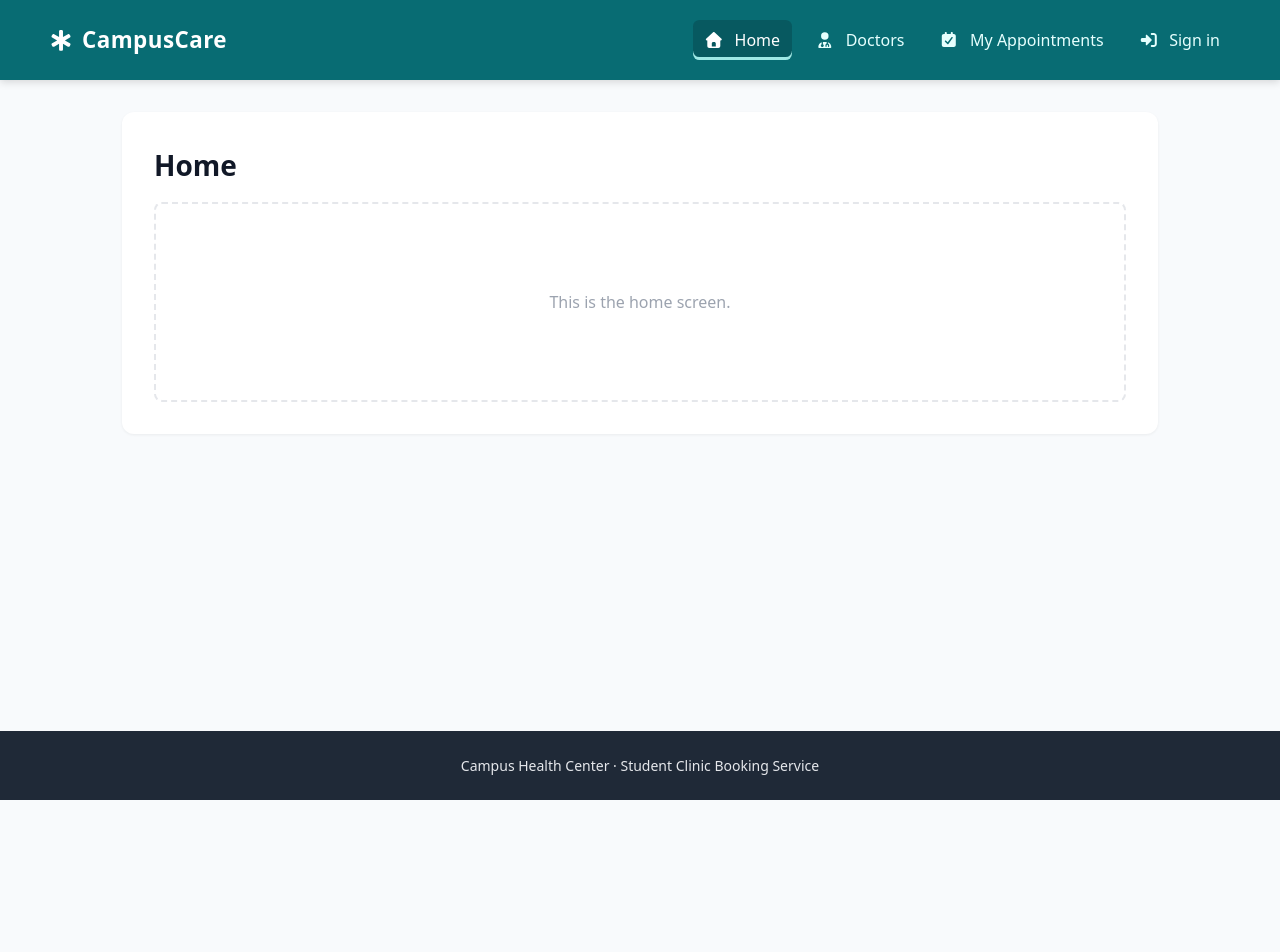
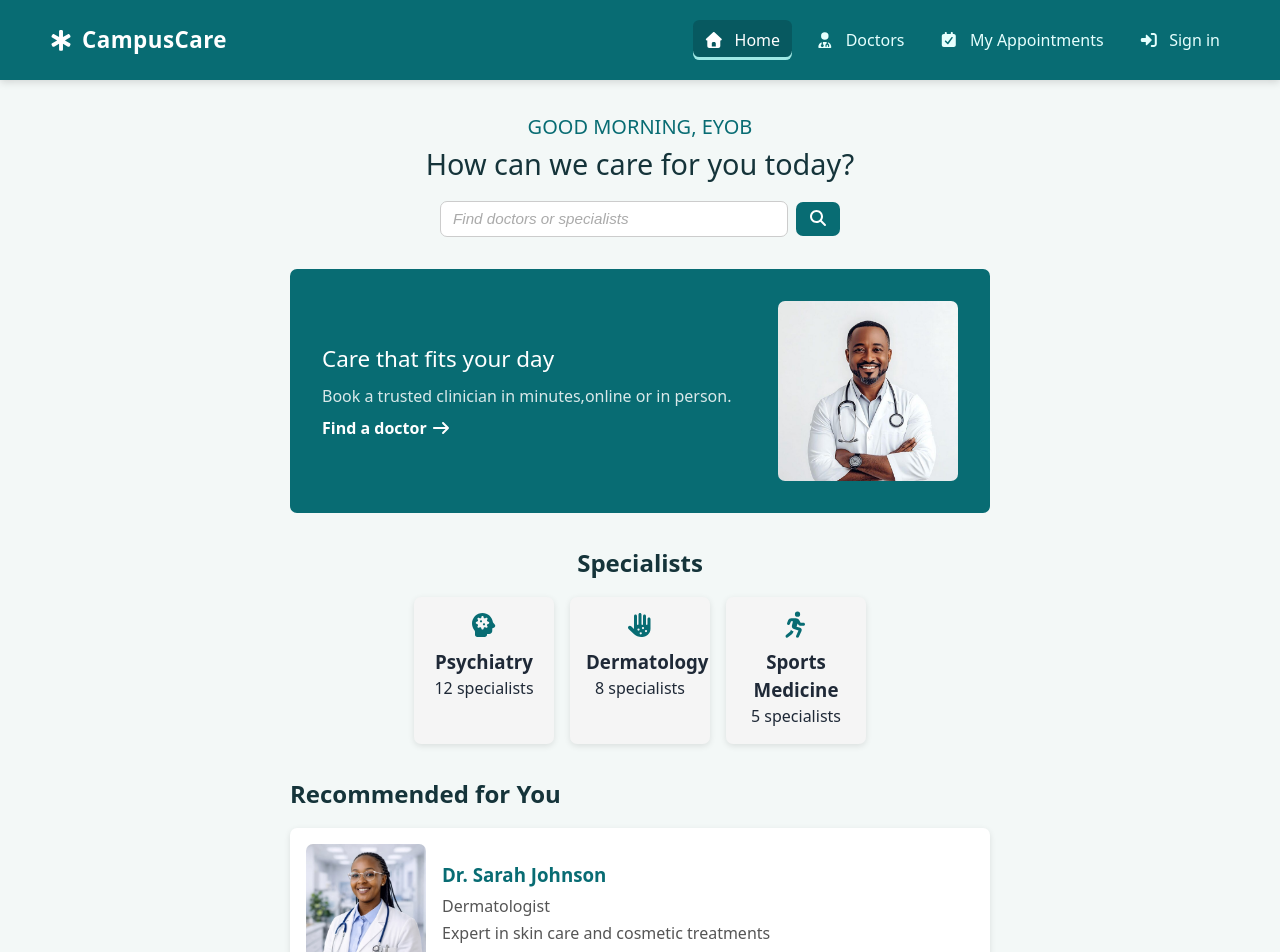
Before and after one commit to binyam-ta/CampusCare, a React (Vite) app: page / in a window 1280 px wide. Shown: the top 952 px of the page. Before the commit the page ends 800 px from the top, so only its background shows below. Built offline with nearby package versions, Linux system fonts and the light colour scheme.

Commit message:
feat(home,assets): add base structure for specialists section and assets folder for images

```diff
--- /dev/null
+++ b/src/Home.css
@@ -0,0 +1,255 @@
+:root {
+    --color-main: #086C73;
+}
+
+* {
+    padding: 0;
+    margin: 0;
+}
+
+.home-screen {
+    display: flex;
+    flex-direction: column;
+    /* padding: 1rem; */
+}
+
+
+
+.greetings {
+    color: #086C73;
+    font-size: 20px;
+    font-weight: 100;
+}
+
+.screen-title {
+    color: #15343A;
+    font-weight: 500;
+}
+
+.screen-body {
+    border: none;
+}
+
+* {
+    padding: 0;
+    margin: 0;
+    box-sizing: border-box;
+}
+
+.greetings {
+    color: #086C73;
+    font-size: 20px;
+    font-weight: 100;
+}
+
+.screen-title {
+    color: #15343A;
+    font-size: 1.8rem;
+    font-weight: 500;
+}
+
+.screen-body {
+    border: none;
+}
+
+.search-bar {
+    display: flex;
+    align-items: center;
+    gap: 8px;
+    max-width: 400px;
+    margin: 1rem auto;
+}
+
+.search-bar input {
+    flex: 1;
+    padding: 8px 12px;
+    border: 1px solid #ccc;
+    border-radius: 7px;
+    font-size: 1rem;
+}
+
+.search-bar input::placeholder {
+    color: #aaa;
+    font-style: italic;
+    font-size: 0.95rem;
+}
+
+.search-bar input:focus {
+    outline: none;
+    border-color: #086C73;
+    box-shadow: 0 0 4px rgba(8, 108, 115, 0.4);
+}
+
+.search-bar button {
+    background: #086C73;
+    color: white;
+    border: none;
+    padding: 8px 12px;
+    border-radius: 7px;
+    cursor: pointer;
+    transition: 0.3s ease;
+}
+
+.search-bar button:hover {
+    background: #0a7f85;
+}
+
+.search-bar svg {
+    font-size: 1rem;
+}
+
+.care-card {
+    margin-top: 1.5rem;
+    width: 100%;
+    background-color: var(--color-main);
+    border-radius: 7px;
+    display: flex;
+    flex-direction: column;
+    align-items: center;
+    padding: 1rem;
+    gap: 1rem;
+    color: #fff;
+    text-align: center;
+}
+
+.care-card h2 {
+    font-size: 1.4rem;
+    font-weight: 500;
+    margin-bottom: 0.5rem;
+}
+
+.care-card p {
+    font-size: 0.9rem;
+    color: #ffffffd8;
+    margin-bottom: 0.5rem;
+}
+
+.care-card span {
+    font-weight: 600;
+    cursor: pointer;
+}
+
+.care-card img {
+    width: 100%;
+    max-width: 280px;
+    /* prevent oversized image */
+    border-radius: 7px;
+    object-fit: cover;
+}
+
+
+.specialists-section {
+  margin-top: 2rem;
+  text-align: center;
+}
+
+.specialists-section h2 {
+  color: #15343A;
+  margin-bottom: 1rem;
+}
+
+.specialists-row {
+  display: flex;
+  gap: 1rem;
+  justify-content: center;
+}
+
+.specialist-card {
+  background: #f5f5f5;
+  border-radius: 7px;
+  padding: 1rem;
+  width: 140px;
+  text-align: center;
+  box-shadow: 0 2px 6px rgba(0,0,0,0.1);
+  transition: transform 0.2s ease;
+}
+
+.specialist-card:hover {
+  transform: translateY(-4px);
+}
+
+.specialist-icon {
+  font-size: 1.5rem;
+  color: #086C73;
+  margin-bottom: 0.5rem;
+}
+
+.recommended-section {
+  margin-top: 2rem;
+}
+
+.recommended-section h2 {
+  color: #15343A;
+  margin-bottom: 1rem;
+}
+
+.doctor-card {
+  display: flex;
+  align-items: center;
+  background: #fff;
+  border-radius: 7px;
+  padding: 1rem;
+  box-shadow: 0 2px 6px rgba(0,0,0,0.1);
+  gap: 1rem;
+}
+
+.doctor-info {
+  flex: 1;
+}
+
+.doctor-info h3 {
+  margin-bottom: 0.3rem;
+  color: #086C73;
+}
+
+.doctor-info p {
+  margin: 0.2rem 0;
+  color: #555;
+}
+
+.doctor-img {
+  width: 120px;
+  height: 120px;
+  border-radius: 7px;
+  object-fit: cover;
+}
+
+
+/* Tablet and up */
+@media (min-width: 600px) {
+    .home-screen {
+        align-items: center;
+    }
+
+    .screen-body {
+        width: 100%;
+        max-width: 700px;
+    }
+
+    .care-card {
+        flex-direction: row;
+        text-align: left;
+        justify-content: space-between;
+    }
+
+    .care-card img {
+        max-width: 180px;
+        margin-left: 1rem;
+    }
+}
+
+/* Desktop and up */
+@media (min-width: 992px) {
+    .care-card {
+        margin: 2rem auto;
+        padding: 2rem;
+    }
+
+    .care-card h2 {
+        font-size: 1.4rem;
+    }
+
+    .care-card p {
+        font-size: 1rem;
+    }
+}
--- a/src/Home.jsx
+++ b/src/Home.jsx
@@ -1,12 +1,65 @@
 import { Link } from 'react-router-dom'
-
+import './Home.css';
+import { FontAwesomeIcon } from '@fortawesome/react-fontawesome';
+import { faMagnifyingGlass, faArrowRight, faRunning, faHandDots, faHeadSideVirus } from '@fortawesome/free-solid-svg-icons';
+import doctorImg from './assets/images/home-page-doctor.jpg'
+import recommendedImg from './assets/images/recommended-doctor.jpg'
 export default function Home() {
   return (
     <section className="screen">
-      <h1 className="screen-title">Home</h1>
-      <div className="screen-body">
-        <div>
-          <p>This is the home screen.</p>
+      <div className='home-screen'>
+        <h2 className='greetings'>GOOD MORNING, EYOB</h2>
+        <h1 className="screen-title">How can we care for you today?</h1>
+        <div className="screen-body">
+          <div className="search-bar">
+            <input type="text" placeholder="Find doctors or specialists" />
+            <button type="submit">
+              <FontAwesomeIcon icon={faMagnifyingGlass} />
+            </button>
+          </div>
+          <div className='care-card'>
+            <div>
+              <h2>Care that fits your day</h2>
+              <p>Book a trusted clinician in minutes,online or in person.</p>
+              <span>Find a doctor <FontAwesomeIcon icon={faArrowRight} /></span>
+            </div>
+            <img src={doctorImg} alt='doctor' />
+          </div>
+
+          <div className="specialists-section">
+            <h2>Specialists</h2>
+            <div className="specialists-row">
+              <div className="specialist-card">
+                <FontAwesomeIcon icon={faHeadSideVirus} className="specialist-icon" />
+                <h3>Psychiatry</h3>
+                <p>12 specialists</p>
+              </div>
+              <div className="specialist-card">
+                <FontAwesomeIcon icon={faHandDots} className="specialist-icon" />
+                <h3>Dermatology</h3>
+                <p>8 specialists</p>
+              </div>
+              <div className="specialist-card">
+                <FontAwesomeIcon icon={faRunning} className="specialist-icon" />
+                <h3>Sports Medicine</h3>
+                <p>5 specialists</p>
+              </div>
+              {/* we can sdd more categories as needed or even fetch*/}
+            </div>
+          </div>
+
+          <div className="recommended-section">
+            <h2>Recommended for You</h2>
+            <div className="doctor-card">
+              <img src={recommendedImg} alt="Doctor" className="doctor-img" />
+              <div className="doctor-info">
+                <h3>Dr. Sarah Johnson</h3>
+                <p>Dermatologist</p>
+                <p>Expert in skin care and cosmetic treatments</p>
+              </div>
+            </div>
+          </div>
+
 
         </div>
       </div>
--- a/src/index.css
+++ b/src/index.css
@@ -17,9 +17,17 @@
   box-sizing: border-box;
 }
 
+html,
+body,
+#root {
+  min-height: 100%;
+}
+
+
 body {
   margin: 0;
   min-height: 100vh;
+  background-color: #F3F8F7;
 }
 
 a {
@@ -68,13 +76,14 @@ button {
 /* GENERAL PAGE COMPONENTS */
 
 .screen {
-  background: white;
-  border-radius: 12px;
-  padding: 2rem;
-  box-shadow: 0 1px 3px rgba(0, 0, 0, 0.06);
+  width: 100%;
+  /* background: white; */
+  /* border-radius: 12px; */
+  /* padding: 2rem; */
+  /* box-shadow: 0 1px 3px rgba(0, 0, 0, 0.06); */
 }
 
-.screen-title {
+/* .screen-title {
   margin: 0 0 1rem 0;
   font-size: 1.75rem;
   font-weight: 700;
@@ -96,7 +105,7 @@ button {
   color: #9ca3af;
   padding: 2rem;
   text-align: center;
-}
+} */
 
 .btn {
   display: inline-block;
@@ -125,3 +134,17 @@ button {
 .btn-secondary:hover {
   background: #d1d5db;
 }
+
+/* Tablet */
+@media (min-width: 600px) {
+  .layout-main {
+    padding: 1.5rem;
+  }
+}
+
+/* Desktop */
+@media (min-width: 992px) {
+  .layout-main {
+    padding: 2rem;
+  }
+}
```
Also changed, not shown: src/assets/images/home-page-doctor.jpg (added), src/assets/images/recommended-doctor.jpg (added).
